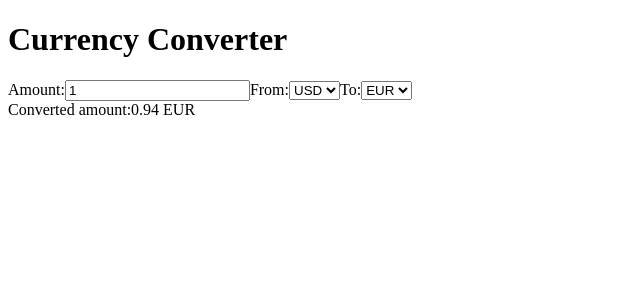
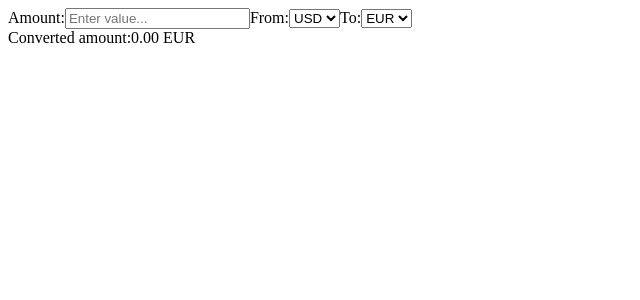
Before and after one commit to TatyanaZakiryanova/currency-converter, a React (Vite) app: page / in a window 1280 px wide. Shown: the top 300 px of the page, without its empty margins (0-640 px from the left). Built offline with nearby package versions, Linux system fonts and the light colour scheme.

Commit message:
validation and removal of input arrows

```diff
--- a/index.html
+++ b/index.html
@@ -3,6 +3,7 @@
   <head>
     <meta charset="UTF-8" />
     <meta name="viewport" content="width=device-width, initial-scale=1.0" />
+    <link rel="stylesheet" href="src/index.css" />
     <title>Currency Converter</title>
   </head>
   <body>
--- a/src/App.tsx
+++ b/src/App.tsx
@@ -1,63 +1,10 @@
-import { ChangeEvent, useState } from 'react';
-
-type Currency = 'USD' | 'EUR' | 'RUB';
-
-const exchangeRates: Record<Currency, number> = {
-  USD: 1.06,
-  EUR: 1,
-  RUB: 100,
-};
+import CurrencyConverter from './CurrencyConverter';
 
 const App = () => {
-  const [amount, setAmount] = useState<number>(1);
-  const [fromCurrency, setFromCurrency] = useState<Currency>('USD');
-  const [toCurrency, setToCurrency] = useState<Currency>('EUR');
-
-  const handleAmountInput = (e: ChangeEvent<HTMLInputElement>) => {
-    setAmount(parseFloat(e.target.value));
-  };
-
-  const handleFromCurrencySelect = (e: ChangeEvent<HTMLSelectElement>) => {
-    setFromCurrency(e.target.value as Currency);
-  };
-
-  const handleToCurrencySelect = (e: ChangeEvent<HTMLSelectElement>) => {
-    setToCurrency(e.target.value as Currency);
-  };
-
-  const convertedAmount = (amount / exchangeRates[fromCurrency]) * exchangeRates[toCurrency];
-
   return (
     <div>
       <h1>Currency Converter</h1>
-      <label htmlFor="amount">
-        Amount:
-        <input id="amount" type="number" value={amount} onChange={handleAmountInput} />
-      </label>
-      <label>
-        From:
-        <select value={fromCurrency} onChange={handleFromCurrencySelect}>
-          {Object.keys(exchangeRates).map((currency) => (
-            <option key={currency} value={currency}>
-              {currency}
-            </option>
-          ))}
-        </select>
-      </label>
-      <label>
-        To:
-        <select value={toCurrency} onChange={handleToCurrencySelect}>
-          {Object.keys(exchangeRates).map((currency) => (
-            <option key={currency} value={currency}>
-              {currency}
-            </option>
-          ))}
-        </select>
-      </label>
-      <div>
-        Converted amount:
-        {convertedAmount.toFixed(2)} {toCurrency}
-      </div>
+      <CurrencyConverter />
     </div>
   );
 };
--- /dev/null
+++ b/src/CurrencyConverter.tsx
@@ -0,0 +1,72 @@
+import { ChangeEvent, useState } from 'react';
+
+type Currency = 'USD' | 'EUR' | 'RUB';
+
+const exchangeRates: Record<Currency, number> = {
+  USD: 1.06,
+  EUR: 1,
+  RUB: 100,
+};
+
+const CurrencyConverter = () => {
+  const [amount, setAmount] = useState<number>(0);
+  const [fromCurrency, setFromCurrency] = useState<Currency>('USD');
+  const [toCurrency, setToCurrency] = useState<Currency>('EUR');
+
+  const handleAmountInput = (e: ChangeEvent<HTMLInputElement>) => {
+    const value = e.target.value;
+    if (value === '' || !isNaN(Number(value))) setAmount(value === '' ? 0 : Number(value));
+  };
+
+  const handleFromCurrencySelect = (e: ChangeEvent<HTMLSelectElement>) => {
+    setFromCurrency(e.target.value as Currency);
+  };
+
+  const handleToCurrencySelect = (e: ChangeEvent<HTMLSelectElement>) => {
+    setToCurrency(e.target.value as Currency);
+  };
+
+  const convertedAmount = (amount / exchangeRates[fromCurrency]) * exchangeRates[toCurrency];
+  const validConvertedAmount = Math.max(0, convertedAmount);
+
+  return (
+    <div>
+      <label htmlFor="amount">
+        Amount:
+        <input
+          id="amount"
+          type="number"
+          value={amount === 0 ? '' : amount}
+          onChange={handleAmountInput}
+          placeholder="Enter value..."
+        />
+      </label>
+      <label>
+        From:
+        <select value={fromCurrency} onChange={handleFromCurrencySelect}>
+          {Object.keys(exchangeRates).map((currency) => (
+            <option key={currency} value={currency}>
+              {currency}
+            </option>
+          ))}
+        </select>
+      </label>
+      <label>
+        To:
+        <select value={toCurrency} onChange={handleToCurrencySelect}>
+          {Object.keys(exchangeRates).map((currency) => (
+            <option key={currency} value={currency}>
+              {currency}
+            </option>
+          ))}
+        </select>
+      </label>
+      <div>
+        Converted amount:
+        {validConvertedAmount.toFixed(2)} {toCurrency}
+      </div>
+    </div>
+  );
+};
+
+export default CurrencyConverter;
--- /dev/null
+++ b/src/index.css
@@ -0,0 +1,9 @@
+input[type='number']::-webkit-outer-spin-button,
+input[type='number']::-webkit-inner-spin-button {
+  -webkit-appearance: none;
+  margin: 0;
+}
+
+input[type='number'] {
+  -moz-appearance: textfield;
+}
--- a/src/main.tsx
+++ b/src/main.tsx
@@ -1,6 +1,6 @@
 import { StrictMode } from 'react';
 import { createRoot } from 'react-dom/client';
-import App from './App.tsx';
+import App from './CurrencyConverter.tsx';
 
 createRoot(document.getElementById('root')!).render(
   <StrictMode>
```
